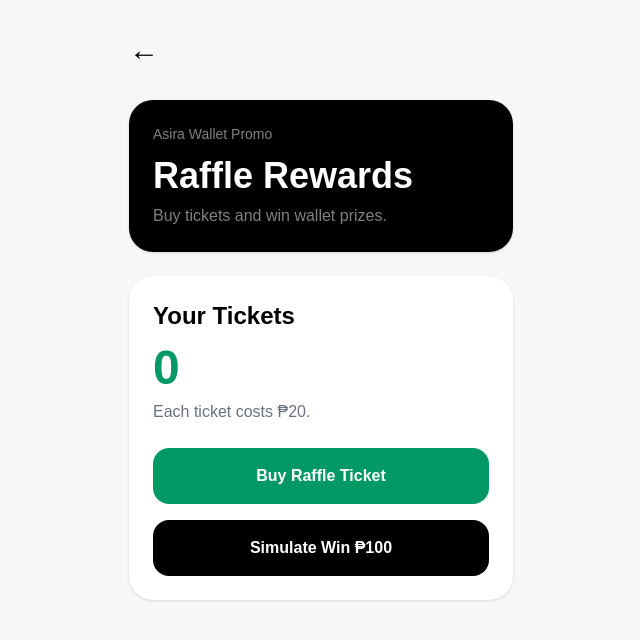
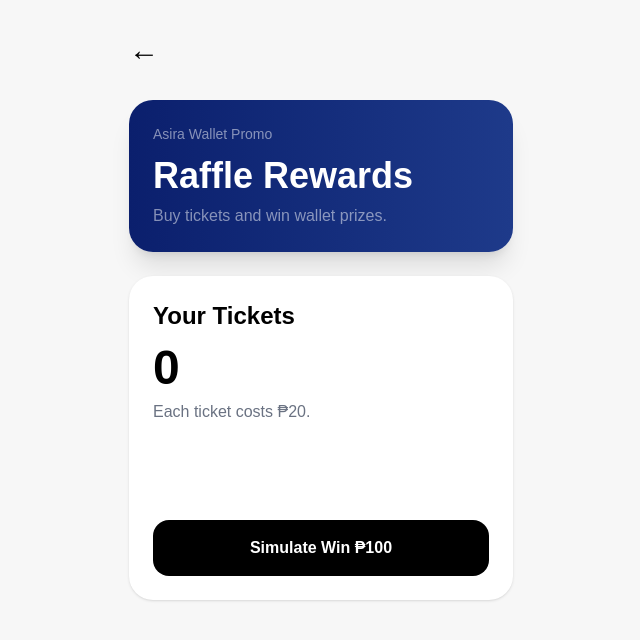
Before and after one commit to asira1031/asira-wallet, a Next.js app: page /asira-wallet/raffle-promo in a window 1280 px wide. Shown: the top 640 px of the page, without its empty margins (319-959 px from the left). Built offline with nearby package versions, Linux system fonts and the light colour scheme.

Commit message:
Upgrade Asira Wallet premium navy UI

```diff
--- a/app/asira-wallet/bank-transfer/page.tsx
+++ b/app/asira-wallet/bank-transfer/page.tsx
@@ -153,7 +153,7 @@
 
           <button
             onClick={handleTransfer}
-            className="mt-8 w-full rounded-2xl bg-emerald-600 py-4 font-bold text-white"
+            className="w-full rounded-2xl bg-[#1E3A8A] py-4 font-semibold text-white transition hover:bg-[#2563EB]"
           >
             Send Money
           </button>
--- a/app/asira-wallet/raffle-promo/page.tsx
+++ b/app/asira-wallet/raffle-promo/page.tsx
@@ -93,7 +93,7 @@
           ←
         </button>
 
-        <div className="rounded-3xl bg-black p-6 text-white shadow-sm">
+        <div className="rounded-3xl bg-gradient-to-r from-[#0B1F6D] to-[#1E3A8A] p-6 text-white shadow-xl">
           <p className="text-sm text-white/50">Asira Wallet Promo</p>
           <h1 className="mt-3 text-4xl font-bold">Raffle Rewards</h1>
           <p className="mt-2 text-white/50">Buy tickets and win wallet prizes.</p>
@@ -101,12 +101,12 @@
 
         <div className="mt-6 rounded-3xl bg-white p-6 shadow-sm">
           <h2 className="text-2xl font-bold">Your Tickets</h2>
-          <p className="mt-3 text-5xl font-bold text-emerald-600">{tickets}</p>
+          <p className="mt-3 text-5xl font-bold text-[#1E3A8A]-600">{tickets}</p>
           <p className="mt-2 text-gray-500">Each ticket costs ₱20.</p>
 
           <button
             onClick={buyTicket}
-            className="mt-6 w-full rounded-2xl bg-emerald-600 py-4 font-bold text-white"
+            className="mt-6 w-full rounded-2xl bg-[#1E3A8A]-600 py-4 font-bold text-white"
           >
             Buy Raffle Ticket
           </button>
--- a/app/asira-wallet/refer-earn/page.tsx
+++ b/app/asira-wallet/refer-earn/page.tsx
@@ -129,7 +129,7 @@
 
           <button
             onClick={copyCode}
-            className="mt-5 w-full rounded-2xl bg-emerald-600 py-4 font-bold text-white"
+            className="mt-5 w-full rounded-2xl bg-[#1E3A8A]-600 py-4 font-bold text-white"
           >
             Copy Referral Code
           </button>
@@ -154,7 +154,7 @@
 
           <button
             onClick={simulateReferral}
-            className="mt-6 w-full rounded-2xl bg-black py-4 font-bold text-white"
+            className="mt-6 w-full rounded-2xl bg-gradient-to-r from-[#0B1F6D] to-[#1E3A8A] py-4 font-bold text-white shadow-lg"
           >
             Simulate Referral Reward
           </button>
```
